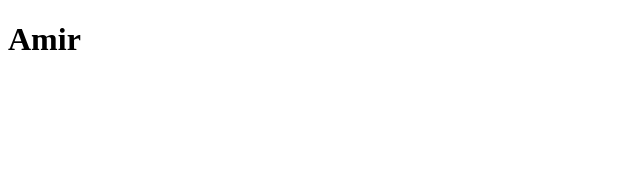
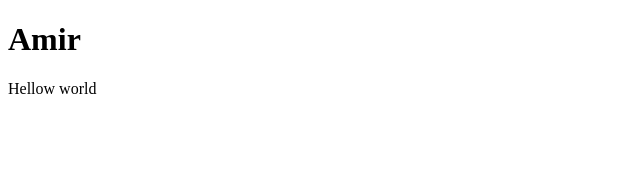
Before and after one commit to amirrasooli69/React-App, a React (Create React App) app in the folder first-app/: page / in a window 1280 px wide. Shown: the top 170 px of the page, without its empty margins (0-640 px from the left). Built offline with nearby package versions, Linux system fonts and the light colour scheme.

Commit message:
content jsx

```diff
--- a/first-app/src/App.js
+++ b/first-app/src/App.js
@@ -1,8 +1,15 @@
-import React from "react";
+import React, {Component} from "react";
 
-class App extends React.Component {
+class App extends Component {
     render(){
-        return <h1>Amir</h1>
+        return (
+            <>
+            <div>
+                <h1>Amir</h1>
+            </div>
+            <p>Hellow world</p>
+            </>
+        )
     }
 }
 
```
